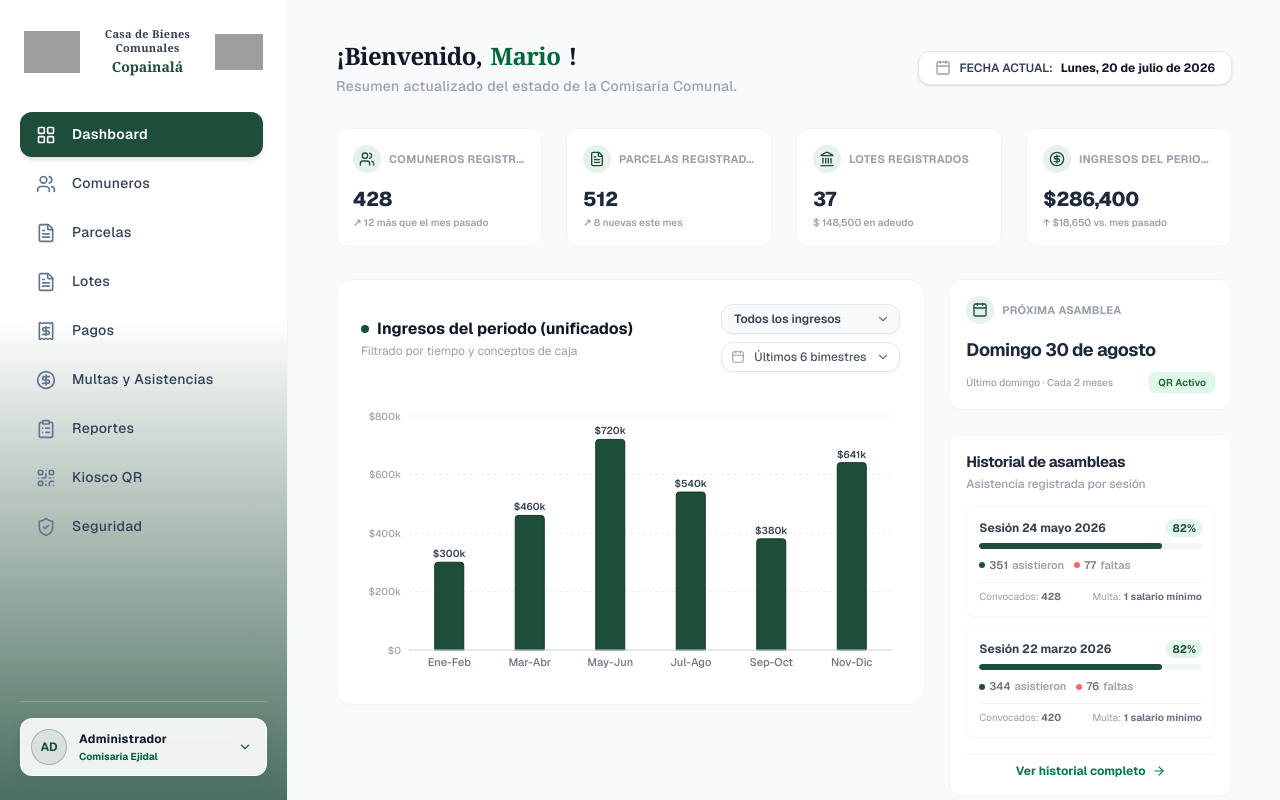
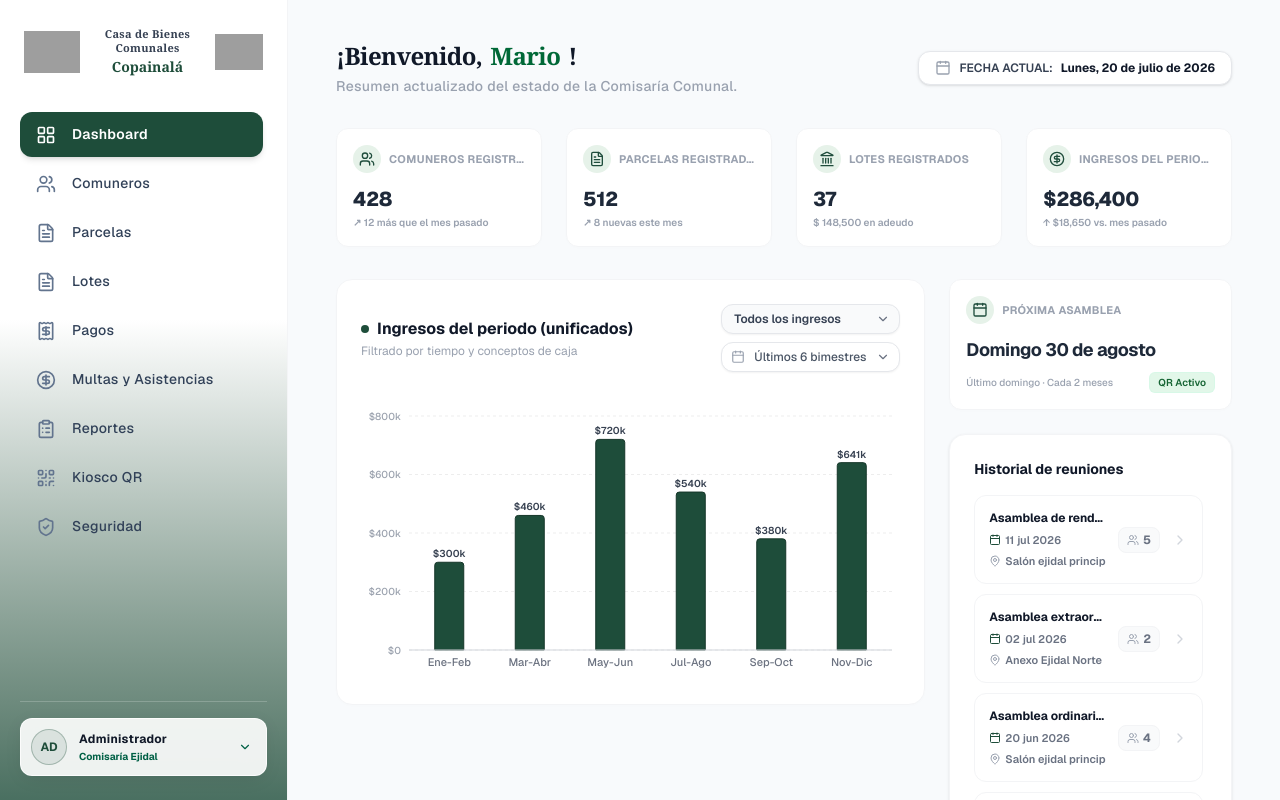
Before and after one commit to Isaili/comuneros, a Next.js app: page /menu in a window 1280 px wide. Built offline with nearby package versions, Linux system fonts and the light colour scheme; grey boxes are pictures that could not be loaded.

Commit message:
refactor: module exchange between reports and dashboards

```diff
--- a/src/features/menu/components/DashboardView.tsx
+++ b/src/features/menu/components/DashboardView.tsx
@@ -5,10 +5,14 @@ import { Users, FileText, Landmark, CircleDollarSign, Calendar } from "lucide-re
 import StatCard from "./StatCard";
 import IncomeChart from "./IncomeChart";
 import NextAssembly from "./NextAssembly";
-import AssemblyHistory from "./AssemblyHistory";
+import { HistorialReunionesList } from "../../menu/components/HistorialReunionesList";
+import { AsistentesReunionModal } from "../../menu/components/modals/AsistentesReunionModal";
+import { reunionesHistorialMock } from "../../reportes/mocks/reunionesHistorialMock";
+import { ReunionHistorial } from "../../reportes/types/types";
 
 export default function DashboardView() {
   const [fechaActual, setFechaActual] = useState<string>('');
+  const [reunionSeleccionada, setReunionSeleccionada] = useState<ReunionHistorial | null>(null);
 
   useEffect(() => {
     const opciones: Intl.DateTimeFormatOptions = {
@@ -84,9 +88,13 @@ export default function DashboardView() {
         </div>
         <div className="flex flex-col gap-6 h-full min-w-0">
           <NextAssembly />
-          <AssemblyHistory />
+          <HistorialReunionesList reuniones={reunionesHistorialMock} onSeleccionar={setReunionSeleccionada} />
         </div>
       </div>
+
+      {reunionSeleccionada && (
+        <AsistentesReunionModal reunion={reunionSeleccionada} onClose={() => setReunionSeleccionada(null)} />
+      )}
 
     </div>
   );
--- a/src/features/reportes/components/HistorialReunionesList.tsx
+++ b/src/features/menu/components/HistorialReunionesList.tsx
@@ -34,7 +34,7 @@ export const HistorialReunionesList: React.FC<HistorialReunionesListProps> = ({
                   <p className="font-bold text-gray-900 text-xs truncate">{r.nombre}</p>
                   <div className="flex flex-wrap items-center gap-x-3 gap-y-1 mt-1.5 text-[11px] font-semibold text-gray-500">
                     <span className="flex items-center gap-1">
-                      <Calendar className="w-3 h-3 text-gray-400" /> {formatoFecha(r.fecha)}
+                      <Calendar className="w-3 h-3 text-[#1E4D3A]" /> {formatoFecha(r.fecha)}
                     </span>
                     <span className="flex items-center gap-1 truncate">
                       <MapPin className="w-3 h-3 text-gray-400 shrink-0" /> {r.lugar}
--- /dev/null
+++ b/src/features/menu/mocks/ingresosMock.ts
@@ -0,0 +1,34 @@
+import { Ingreso } from '../types/types';
+
+const diasAtras = (n: number, hora: string) => {
+  const fecha = new Date();
+  fecha.setDate(fecha.getDate() - n);
+  const [h, m] = hora.split(':').map(Number);
+  fecha.setHours(h, m, 0, 0);
+  return fecha.toISOString();
+};
+
+export const ingresosMock: Ingreso[] = [
+  { id: 'ing-001', fecha: diasAtras(0, '09:15'), tipo: 'predial', concepto: 'Predial Parcela #12', comuneroNombre: 'José Antonio Hernández', folioReferencia: 'PARCELA-12', monto: 25 },
+  { id: 'ing-002', fecha: diasAtras(0, '10:40'), tipo: 'multa', concepto: 'Multa por inasistencia', comuneroNombre: 'Juan Carlos Pérez Gómez', folioReferencia: 'MUL-000123', monto: 800 },
+  { id: 'ing-003', fecha: diasAtras(0, '11:05'), tipo: 'predial', concepto: 'Predial Lote #7', comuneroNombre: 'María Elena López Ruiz', folioReferencia: 'LOTE-07', monto: 20 },
+  { id: 'ing-004', fecha: diasAtras(0, '13:20'), tipo: 'multa', concepto: 'Multa - Otro concepto', comuneroNombre: 'Ana Sofía Martínez Cruz', folioReferencia: 'MUL-000101', monto: 300 },
+
+  { id: 'ing-005', fecha: diasAtras(1, '09:50'), tipo: 'multa', concepto: 'Multa por inasistencia', comuneroNombre: 'Roberto Díaz Hernández', folioReferencia: 'MUL-000119', monto: 800 },
+  { id: 'ing-006', fecha: diasAtras(1, '12:10'), tipo: 'predial', concepto: 'Predial Parcela #4', comuneroNombre: 'Guadalupe Torres Silva', folioReferencia: 'PARCELA-04', monto: 30 },
+
+  { id: 'ing-007', fecha: diasAtras(2, '10:00'), tipo: 'predial', concepto: 'Predial Parcela #9', comuneroNombre: 'José Antonio Hernández', folioReferencia: 'PARCELA-09', monto: 25 },
+  { id: 'ing-008', fecha: diasAtras(2, '15:30'), tipo: 'predial', concepto: 'Predial Lote #3', comuneroNombre: 'María Elena López Ruiz', folioReferencia: 'LOTE-03', monto: 20 },
+
+  { id: 'ing-009', fecha: diasAtras(3, '09:20'), tipo: 'multa', concepto: 'Multa por inasistencia', comuneroNombre: 'Ana Sofía Martínez Cruz', folioReferencia: 'MUL-000098', monto: 800 },
+
+  { id: 'ing-010', fecha: diasAtras(4, '11:45'), tipo: 'predial', concepto: 'Predial Parcela #21', comuneroNombre: 'Roberto Díaz Hernández', folioReferencia: 'PARCELA-21', monto: 40 },
+  { id: 'ing-011', fecha: diasAtras(4, '16:00'), tipo: 'multa', concepto: 'Multa - Otro concepto', comuneroNombre: 'Guadalupe Torres Silva', folioReferencia: 'MUL-000087', monto: 500 },
+
+  { id: 'ing-012', fecha: diasAtras(5, '10:30'), tipo: 'predial', concepto: 'Predial Lote #15', comuneroNombre: 'Juan Carlos Pérez Gómez', folioReferencia: 'LOTE-15', monto: 20 },
+
+  { id: 'ing-013', fecha: diasAtras(6, '09:10'), tipo: 'multa', concepto: 'Multa por inasistencia', comuneroNombre: 'María Elena López Ruiz', folioReferencia: 'MUL-000076', monto: 800 },
+  { id: 'ing-014', fecha: diasAtras(6, '14:15'), tipo: 'predial', concepto: 'Predial Parcela #17', comuneroNombre: 'José Antonio Hernández', folioReferencia: 'PARCELA-17', monto: 25 },
+
+  { id: 'ing-015', fecha: diasAtras(7, '10:00'), tipo: 'predial', concepto: 'Predial Parcela #2', comuneroNombre: 'Ana Sofía Martínez Cruz', folioReferencia: 'PARCELA-02', monto: 25 },
+];
--- /dev/null
+++ b/src/features/menu/mocks/reunionesHistorialMock.ts
@@ -0,0 +1,67 @@
+import { ReunionHistorial } from '../types/types';
+
+const diasAtras = (n: number) => {
+  const fecha = new Date();
+  fecha.setDate(fecha.getDate() - n);
+  return fecha.toISOString().slice(0, 10);
+};
+
+const horaISO = (dias: number, hora: string) => {
+  const fecha = new Date();
+  fecha.setDate(fecha.getDate() - dias);
+  const [h, m] = hora.split(':').map(Number);
+  fecha.setHours(h, m, 0, 0);
+  return fecha.toISOString();
+};
+
+export const reunionesHistorialMock: ReunionHistorial[] = [
+  {
+    id: 'reu-h001',
+    nombre: 'Asamblea ordinaria - Junio 2026',
+    fecha: diasAtras(30),
+    horaInicio: '10:00',
+    lugar: 'Salón ejidal principal',
+    asistentes: [
+      { id: 'a1', nombre: 'Juan Carlos Pérez Gómez', folio: 'COM-0101', fotografia: 'https://i.pravatar.cc/150?img=12', horaEntrada: horaISO(30, '10:02'), horaSalida: horaISO(30, '12:10') },
+      { id: 'a2', nombre: 'María Elena López Ruiz', folio: 'COM-0102', fotografia: 'https://i.pravatar.cc/150?img=32', horaEntrada: horaISO(30, '10:05'), horaSalida: horaISO(30, '12:05') },
+      { id: 'a3', nombre: 'Roberto Díaz Hernández', folio: 'COM-0103', fotografia: 'https://i.pravatar.cc/150?img=51', horaEntrada: horaISO(30, '10:11') },
+      { id: 'a4', nombre: 'Ana Sofía Martínez Cruz', folio: 'COM-0104', fotografia: 'https://i.pravatar.cc/150?img=47', horaEntrada: horaISO(30, '10:20'), horaSalida: horaISO(30, '11:50') },
+    ],
+  },
+  {
+    id: 'reu-h002',
+    nombre: 'Asamblea extraordinaria - Linderos',
+    fecha: diasAtras(18),
+    horaInicio: '11:30',
+    lugar: 'Anexo Ejidal Norte',
+    asistentes: [
+      { id: 'a5', nombre: 'José Antonio Hernández', folio: 'COM-0105', fotografia: 'https://i.pravatar.cc/150?img=15', horaEntrada: horaISO(18, '11:31'), horaSalida: horaISO(18, '13:00') },
+      { id: 'a6', nombre: 'Guadalupe Torres Silva', folio: 'COM-0106', fotografia: 'https://i.pravatar.cc/150?img=26', horaEntrada: horaISO(18, '11:40') },
+    ],
+  },
+  {
+    id: 'reu-h003',
+    nombre: 'Asamblea de rendición de cuentas',
+    fecha: diasAtras(9),
+    horaInicio: '09:00',
+    lugar: 'Salón ejidal principal',
+    asistentes: [
+      { id: 'a7', nombre: 'Juan Carlos Pérez Gómez', folio: 'COM-0101', fotografia: 'https://i.pravatar.cc/150?img=12', horaEntrada: horaISO(9, '09:01'), horaSalida: horaISO(9, '10:45') },
+      { id: 'a8', nombre: 'Ana Sofía Martínez Cruz', folio: 'COM-0104', fotografia: 'https://i.pravatar.cc/150?img=47', horaEntrada: horaISO(9, '09:03'), horaSalida: horaISO(9, '10:40') },
+      { id: 'a9', nombre: 'Roberto Díaz Hernández', folio: 'COM-0103', fotografia: 'https://i.pravatar.cc/150?img=51', horaEntrada: horaISO(9, '09:10'), horaSalida: horaISO(9, '10:50') },
+      { id: 'a10', nombre: 'María Elena López Ruiz', folio: 'COM-0102', fotografia: 'https://i.pravatar.cc/150?img=32', horaEntrada: horaISO(9, '09:12') },
+      { id: 'a11', nombre: 'Guadalupe Torres Silva', folio: 'COM-0106', fotografia: 'https://i.pravatar.cc/150?img=26', horaEntrada: horaISO(9, '09:18'), horaSalida: horaISO(9, '10:55') },
+    ],
+  },
+  {
+    id: 'reu-h004',
+    nombre: 'Asamblea ordinaria - Mayo 2026',
+    fecha: diasAtras(60),
+    horaInicio: '10:00',
+    lugar: 'Salón ejidal principal',
+    asistentes: [
+      { id: 'a12', nombre: 'José Antonio Hernández', folio: 'COM-0105', fotografia: 'https://i.pravatar.cc/150?img=15', horaEntrada: horaISO(60, '10:04'), horaSalida: horaISO(60, '11:59') },
+      { id: 'a13', nombre: 'Juan Carlos Pérez Gómez', folio: 'COM-0101', fotografia: 'https://i.pravatar.cc/150?img=12', horaEntrada: horaISO(60, '10:06'), horaSalida: horaISO(60, '12:00') },
+    ],
+  },
+];
--- /dev/null
+++ b/src/features/menu/types/types.ts
@@ -0,0 +1,17 @@
+export interface AsistenteHistorial {
+  id: string;
+  nombre: string;
+  fotografia: string;
+  folio: string;
+  horaEntrada: string;
+  horaSalida?: string;
+}
+
+export interface ReunionHistorial {
+  id: string;
+  nombre: string;
+  fecha: string;
+  horaInicio: string;
+  lugar: string;
+  asistentes: AsistenteHistorial[];
+}
--- a/src/features/reportes/page/ReportesFeature.tsx
+++ b/src/features/reportes/page/ReportesFeature.tsx
@@ -5,8 +5,6 @@ import { ReportesHeader } from '../components/ReportesHeader';
 import { ResumenIngresosCards } from '../components/ResumenIngresosCards';
 import { IngresosDiariosChart } from '../components/IngresosDiariosChart';
 import { ListadoIngresosTable } from '../components/ListadoIngresosTable';
-import { HistorialReunionesList } from '../components/HistorialReunionesList';
-import { AsistentesReunionModal } from '../components/modals/AsistentesReunionModal';
 import { ReunionHistorial } from '../types/types';
 import { ingresosMock } from '../mocks/ingresosMock';
 import { reunionesHistorialMock } from '../mocks/reunionesHistorialMock';
@@ -46,18 +44,11 @@ export default function ReportesFeature() {
 
       <IngresosDiariosChart ingresos={ingresosMock} />
 
-      <div className="grid grid-cols-1 lg:grid-cols-3 gap-6 items-start">
+      <div className="gap-6 items-start">
         <div className="lg:col-span-2 min-w-0">
           <ListadoIngresosTable ingresos={ingresosMock} />
         </div>
-        <div className="min-w-0">
-          <HistorialReunionesList reuniones={reunionesHistorialMock} onSeleccionar={setReunionSeleccionada} />
-        </div>
       </div>
-
-      {reunionSeleccionada && (
-        <AsistentesReunionModal reunion={reunionSeleccionada} onClose={() => setReunionSeleccionada(null)} />
-      )}
     </div>
   );
 }
```
Also changed, not shown: src/features/menu/components/modals/AsistentesReunionModal.tsx (renamed from src/features/reportes/components/modals/AsistentesReunionModal.tsx).
